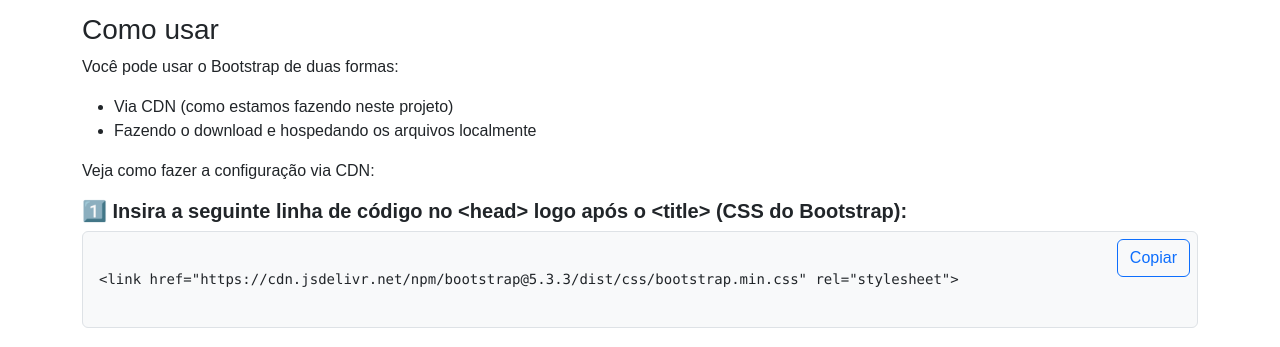
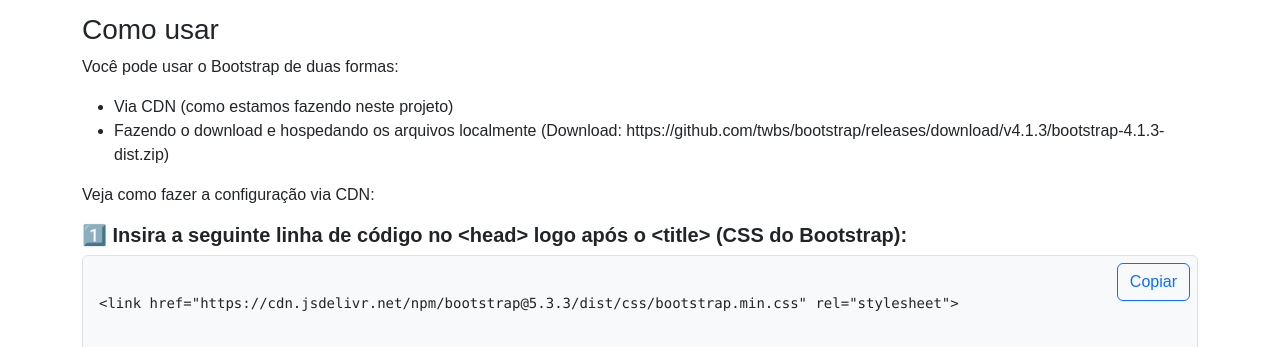
Before and after one commit to viniciusnae/anhanguera-repo, a plain HTML site: page Bootstrap/introdução.html in a window 1280 px wide. Shown: the part 399-746 px from the top of the page. Drawn offline with nearby package versions, Linux system fonts and the light colour scheme.

Commit message:
Link download

```diff
--- a/Bootstrap/introdução.html
+++ b/Bootstrap/introdução.html
@@ -67,7 +67,10 @@
 			<p>Você pode usar o Bootstrap de duas formas:</p>
 			<ul>
 				<li>Via CDN (como estamos fazendo neste projeto)</li>
-				<li>Fazendo o download e hospedando os arquivos localmente</li>
+				<li>
+					Fazendo o download e hospedando os arquivos localmente (Download:
+					https://github.com/twbs/bootstrap/releases/download/v4.1.3/bootstrap-4.1.3-dist.zip)
+				</li>
 			</ul>
 			<p>Veja como fazer a configuração via CDN:</p>
 			<!-- Caixa 1: HEAD -->
```
